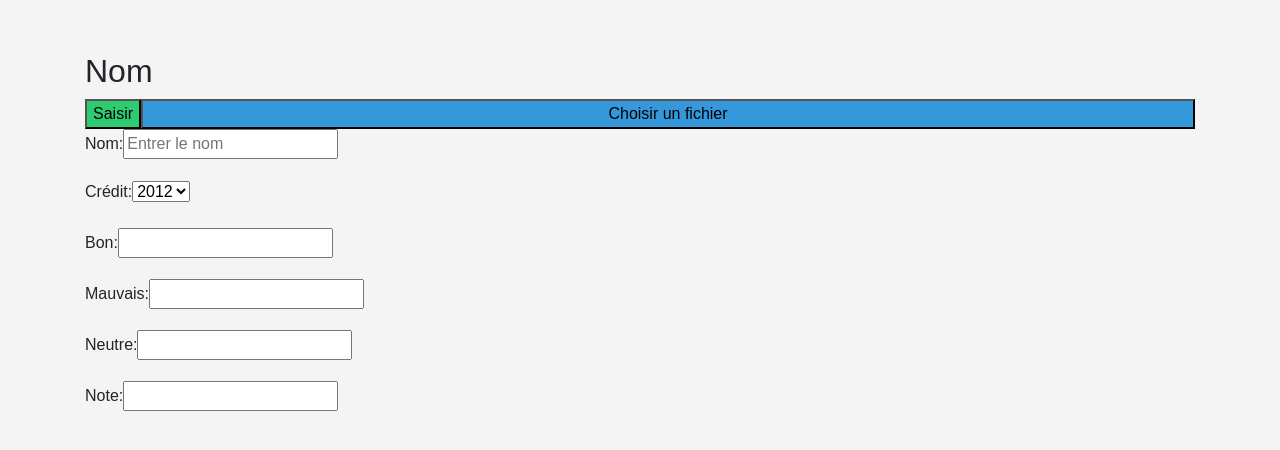
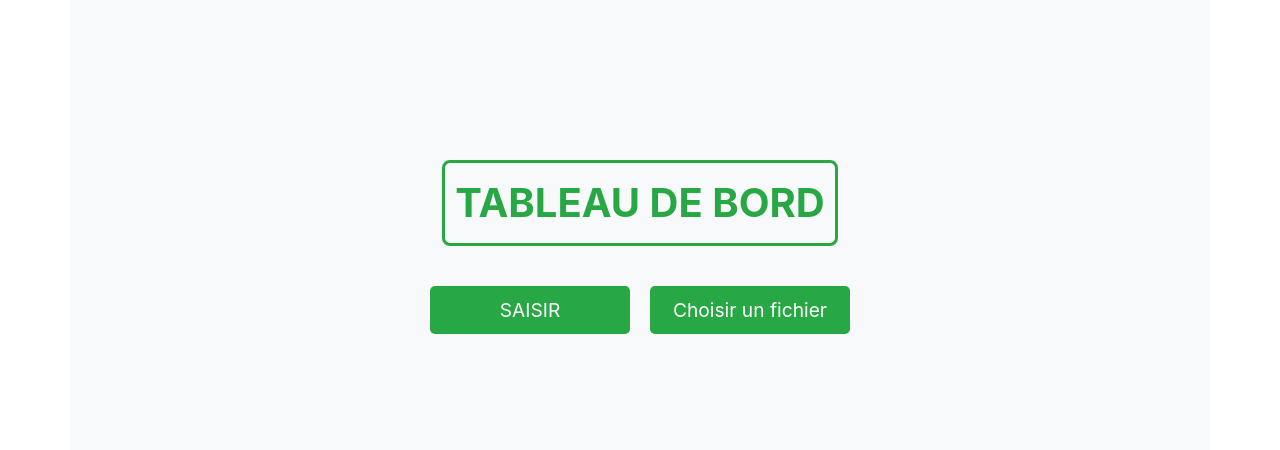
Before and after one commit to Siluearsene/front-auth-scoring, an Angular app: page /dashboard in a window 1280 px wide. Shown: the part 158-608 px from the top of the page. Built offline with nearby package versions, Linux system fonts and the light colour scheme.

Commit message:
mis à jour du code

```diff
--- a/src/app/app.routes.ts
+++ b/src/app/app.routes.ts
@@ -1,8 +1,11 @@
 import { Routes } from '@angular/router';
 import { LoginComponent } from './login/login.component';
 import { DashbaordComponent } from './dashbaord/dashbaord.component';
+import { SaisirComponent } from './saisir/saisir.component';
 
 export const routes: Routes = [
+  { path: '', redirectTo: '/login', pathMatch: 'full'},
   { path: 'login', component: LoginComponent },
-  { path: 'dashboard', component: DashbaordComponent }
+  { path: 'dashboard', component: DashbaordComponent },
+  { path: 'saisir', component: SaisirComponent }
 ];
--- a/src/app/dashbaord/dashbaord.component.css
+++ b/src/app/dashbaord/dashbaord.component.css
@@ -1,30 +1,60 @@
-body {
-    font-family: Arial, sans-serif;
-    background-color: #f4f4f4;
-    margin: 0;
-    padding: 20px;
+
+.container {
     display: flex;
+    flex-direction: column;
     justify-content: center;
     align-items: center;
-    height: 100vh;
-}
-*
-.form-actions button:hover {
-    background-color: darkgreen;
+    min-height: 100vh; /* Pour occuper toute la hauteur de la page */
+    background-color: #f8f9fa; /* Couleur de fond blanc cassé */
+    color: #28a745; /* Vert pour le texte */
 }
 
-.saisier-button {
-    height: 100%;
-    background-color: #2ecc71;
+.dashboard-title {
+    font-size: 2.5rem;
+    font-weight: bold;
+    margin-top: 20px;
+    margin-bottom: 30px;
+    text-align: center;
+    padding: 10px;
+    border: 3px solid #28a745; /* Bordure verte */
+    display: inline-block; /* Nécessaire pour que la bordure encadre uniquement le texte */
+    border-radius: 8px; /* Coins arrondis */
 }
 
-.fichier-button {
-    height: 75%;
-    width: 100%;
-    background-color: #3498db;
+.dashboard-button {
+    background-color: #28a745; /* Vert pour les boutons */
+    color: white;
+    border: none;
+    padding: 10px 20px;
+    font-size: 1.2rem;
+    margin: 10px;
+    border-radius: 5px;
+    cursor: pointer;
+    display: inline-block;
+    text-align: center;
 }
 
-.saisier-button:hover,
-.fichier-button:hover {
-    opacity: 0.9;
+.dashboard-button:hover {
+    background-color: #218838; /* Vert foncé au survol */
 }
+
+.file-label {
+    cursor: pointer;
+    position: relative;
+    overflow: hidden;
+}
+
+.file-label input[type="file"] {
+    position: absolute;
+    top: 0;
+    left: 0;
+    width: 100%;
+    height: 100%;
+    opacity: 0;
+    cursor: pointer;
+}
+
+.dashboard-button, .file-label {
+    width: 200px; /* Ajustez la largeur pour qu'elle corresponde à celle du bouton SAISIR */
+    text-align: center;
+}
--- a/src/app/dashbaord/dashbaord.component.html
+++ b/src/app/dashbaord/dashbaord.component.html
@@ -1,40 +1,15 @@
-<body>
-    <div class="container">
-            <div class="form-header">
-                <h2>Nom</h2>
-            </div>
-            <div class="form-actions d-flex justify-content-around">
-                <button type="button" class="saisier-button">Saisir</button>
-                <button type="button" class="fichier-button">Choisir un fichier</button>
-            </div>
-            <div class="form-group">
-                <label for="nom">Nom:</label>
-                <input type="text" id="nom" name="nom" placeholder="Entrer le nom">
-            </div>
-            <div class="form-group">
-                <label for="credit">Crédit:</label>
-                <select id="credit" name="credit">
-                    <option value="2012">2012</option>
-                    <option value="2013">2013</option>
-                    <option value="2014">2014</option>
-                    <option value="2015">2015</option>
-                </select>
-            </div>
-            <div class="form-group">
-                <label for="bon">Bon:</label>
-                <input type="text" id="bon" name="bon">
-            </div>
-            <div class="form-group">
-                <label for="mauvais">Mauvais:</label>
-                <input type="text" id="mauvais" name="mauvais">
-            </div>
-            <div class="form-group">
-                <label for="neutre">Neutre:</label>
-                <input type="text" id="neutre" name="neutre">
-            </div>
-            <div class="form-group">
-                <label for="note">Note:</label>
-                <input type="text" id="note" name="note">
-            </div>
+
+<div class="body container d-flex flex-column justify-content-center align-items-center min-vh-100">
+    <div class="text-center">
+        <div class="dashboard-title">
+            TABLEAU DE BORD
+        </div>
     </div>
-</body>
+    <div class="text-center d-flex">
+        <button class="dashboard-button" routerLink="/saisir">SAISIR</button>
+        <label class="dashboard-button file-label">
+            <input type="file" (change)="onFileSelected($event)">
+            Choisir un fichier
+        </label>
+    </div>
+</div>
--- a/src/app/dashbaord/dashbaord.component.ts
+++ b/src/app/dashbaord/dashbaord.component.ts
@@ -1,12 +1,23 @@
 import { Component } from '@angular/core';
+import { RouterLink, RouterOutlet } from '@angular/router';
+import { SaisirComponent } from '../saisir/saisir.component';
 
 @Component({
   selector: 'app-dashbaord',
   standalone: true,
-  imports: [],
+  imports: [RouterLink, RouterOutlet,SaisirComponent],
   templateUrl: './dashbaord.component.html',
   styleUrl: './dashbaord.component.css'
 })
 export class DashbaordComponent {
 
+  onFileSelected(event: Event) {
+    const input = event.target as HTMLInputElement;
+    if (input.files && input.files.length > 0) {
+      const file = input.files[0];
+      console.log('Fichier sélectionné :', file.name);
+      // Vous pouvez maintenant faire quelque chose avec le fichier sélectionné
+    }
+  }
+
 }
--- a/src/app/login/login.component.html
+++ b/src/app/login/login.component.html
@@ -8,7 +8,7 @@
         <div class="container mt-4">
             <div class="wrapper">
             <div class="title"><span>Formulaire de connexion</span></div>
-            <form action="#">
+            <form>
                 <div class="row">
                 <i>
                     <svg xmlns="http://www.w3.org/2000/svg" width="16" height="16" fill="currentColor" class="bi bi-person-circle" viewBox="0 0 16 16">
@@ -16,7 +16,7 @@
                         <path fill-rule="evenodd" d="M0 8a8 8 0 1 1 16 0A8 8 0 0 1 0 8m8-7a7 7 0 0 0-5.468 11.37C3.242 11.226 4.805 10 8 10s4.757 1.225 5.468 2.37A7 7 0 0 0 8 1"/>
                         </svg>
                 </i>
-                <input type="text" placeholder="Matricule" required>
+                <input type="text" id="login" formControlName="login" placeholder="Matricule" required>
                 </div>
                 <div class="row">
                 <i>
@@ -24,9 +24,9 @@
                         <path d="M8 1a2 2 0 0 1 2 2v4H6V3a2 2 0 0 1 2-2m3 6V3a3 3 0 0 0-6 0v4a2 2 0 0 0-2 2v5a2 2 0 0 0 2 2h6a2 2 0 0 0 2-2V9a2 2 0 0 0-2-2"/>
                         </svg>
                 </i>
-                <input type="password" placeholder="Mot de passe" required>
+                <input type="password" id="password" formControlName="password" placeholder="Mot de passe" required>
                 </div>
-                <div class="pass"><a href="#">Mot de passe oublié?</a></div>
+                <div class="pass"><a href="">Mot de passe oublié?</a></div>
                 <div class="row button">
                 <input type="submit" value="Login">
                 </div>
--- /dev/null
+++ b/src/app/saisir/saisir.component.css
@@ -0,0 +1,37 @@
+.container.form-container {
+    max-width: 800px; /* Définir une largeur maximale pour le conteneur */
+    padding: 20px;
+    background-color: #f8f9fa; /* Fond blanc cassé */
+    border-radius: 8px;
+    margin: 0 auto; /* Centre le conteneur horizontalement */
+}
+
+.form-title {
+    color: #28a745; /* Vert pour le titre */
+    text-align: center;
+    margin-bottom: 30px;
+    font-size: 2rem;
+    font-weight: bold;
+}
+
+.form-group {
+    margin-bottom: 20px;
+}
+
+.form-control {
+    border: 1px solid #28a745; /* Bordure verte */
+    border-radius: 4px;
+    padding: 10px;
+}
+
+.form-control:focus {
+    border-color: #218838; /* Bordure verte foncée lors du focus */
+    box-shadow: none;
+}
+
+.form-legend {
+    margin-top: 30px;
+    text-align: center;
+    color: #28a745; /* Vert pour la légende */
+    font-size: 1rem;
+}
```
Also changed, not shown: src/app/saisir/saisir.component.html (added, +102 -0 lines), src/app/saisir/saisir.component.ts (added, +12 -0 lines), 1 other file (tests, documents, lock files or other folders).
